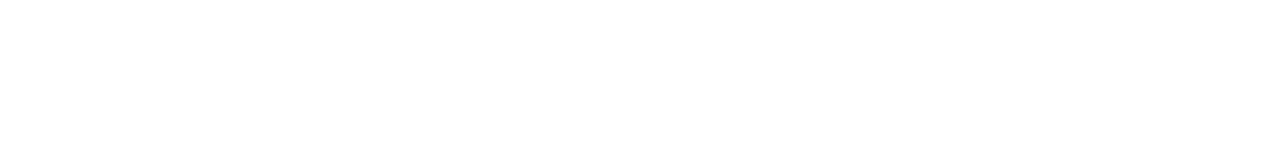
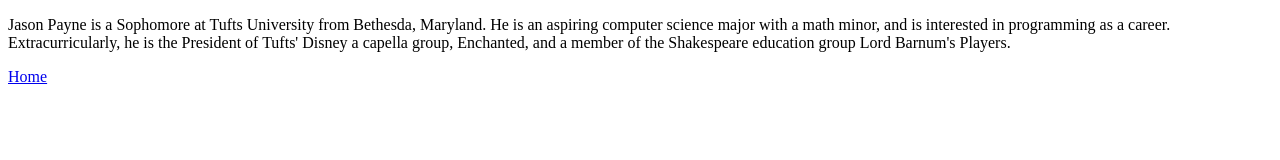
Before and after one commit to paynejason/paynejason.github.io, a plain HTML site: page bio.html in a window 1280 px wide. Drawn offline with Linux system fonts and the light colour scheme.

Commit message:
Finished preliminary bio

```diff
--- a/bio.html
+++ b/bio.html
@@ -13,7 +13,10 @@
 </head>
 
 <body>
-	<!--Here's some Stuff-->
+	<p>Jason Payne is a Sophomore at Tufts University from Bethesda, Maryland. He is an aspiring computer science major with a math minor, and is interested in programming as a career. Extracurricularly, he is the President of Tufts' Disney a capella group, Enchanted, and a member of the Shakespeare education group Lord Barnum's Players.
+	</p>
+
+	<div><a href=index.html>Home</a></div>
 </body>
 
 </html>
```
Also changed, not shown: resume.html (+2 -0 lines).
